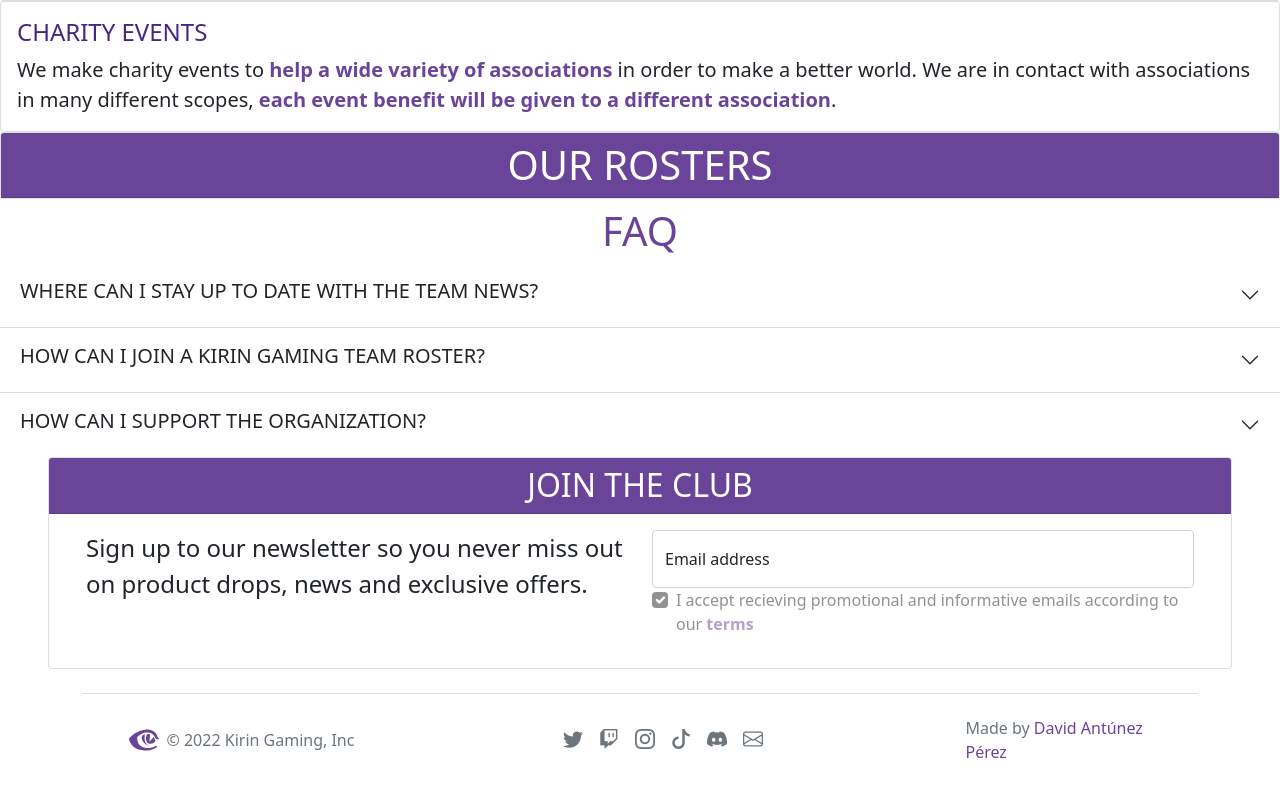
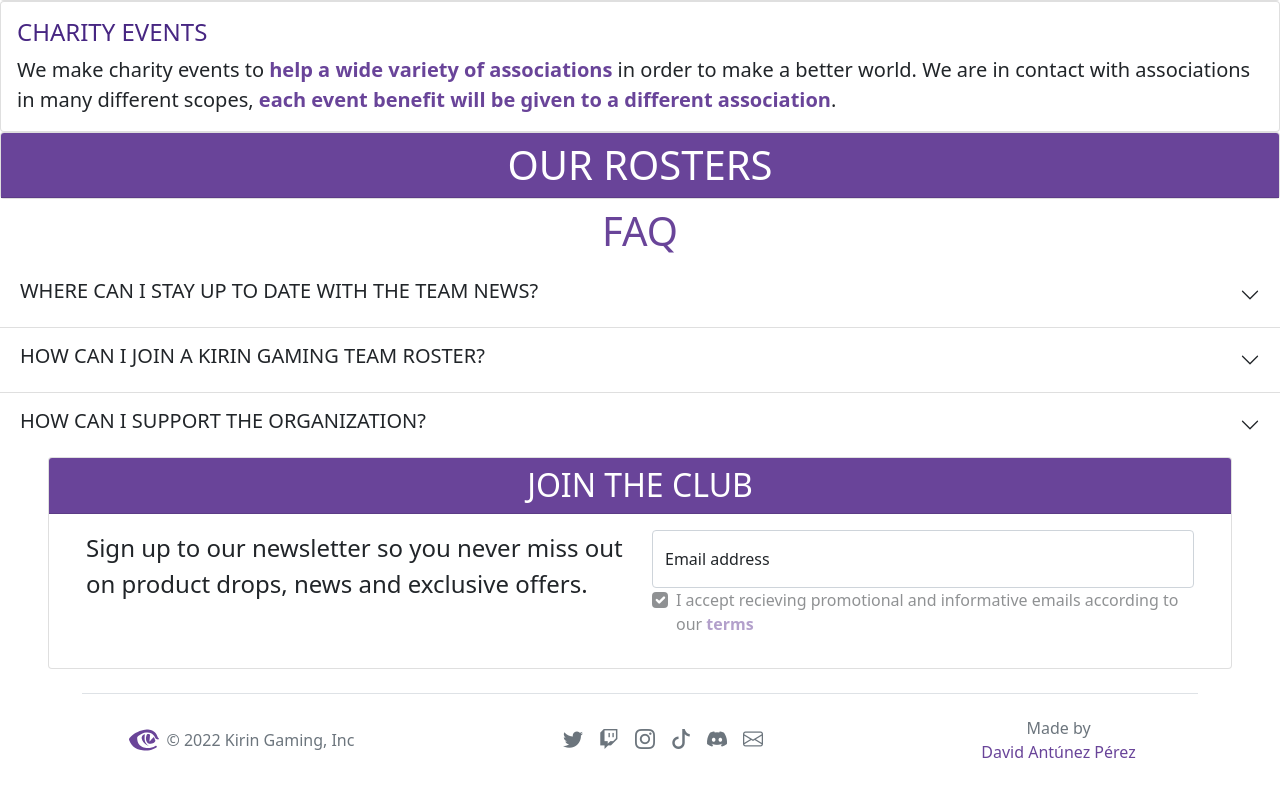
Before and after one commit to DavidAntunezPerez/ml-bootstrap-kiringaming, a plain HTML site: page index.html in a window 1280 px wide. Shown: the part 1550-2346 px from the top of the page. Drawn offline with nearby package versions, Linux system fonts and the light colour scheme.

Commit message:
Fixed footer

```diff
--- a/index.html
+++ b/index.html
@@ -246,7 +246,7 @@
         <li class="ms-3"><a class="text-muted" href="#"><i class="bi bi-envelope fs-5"></i></a></li>
       </ul>
       <div class="col-md-2 d-flex align-items-center mx-auto">
-          <span class="text-muted mx-auto">Made by <a href="https:/github.com/DavidAntunezPerez">David Antúnez Pérez</a> </span>
+          <span class="text-muted text-center mx-auto">Made by <br> <a href="https:/github.com/DavidAntunezPerez">David Antúnez Pérez</a> </span>
       </div>
     </footer>
   </div>
```
